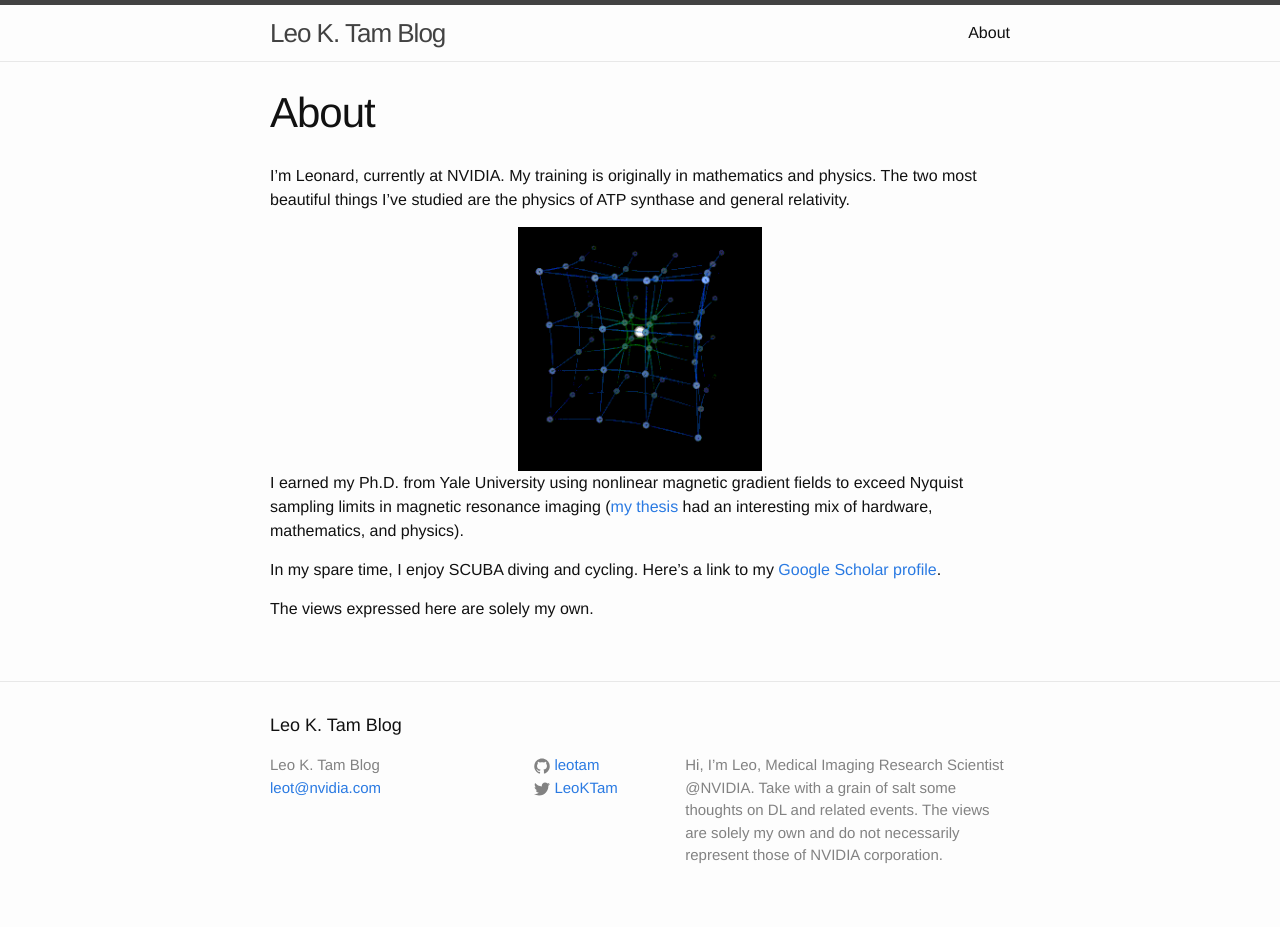
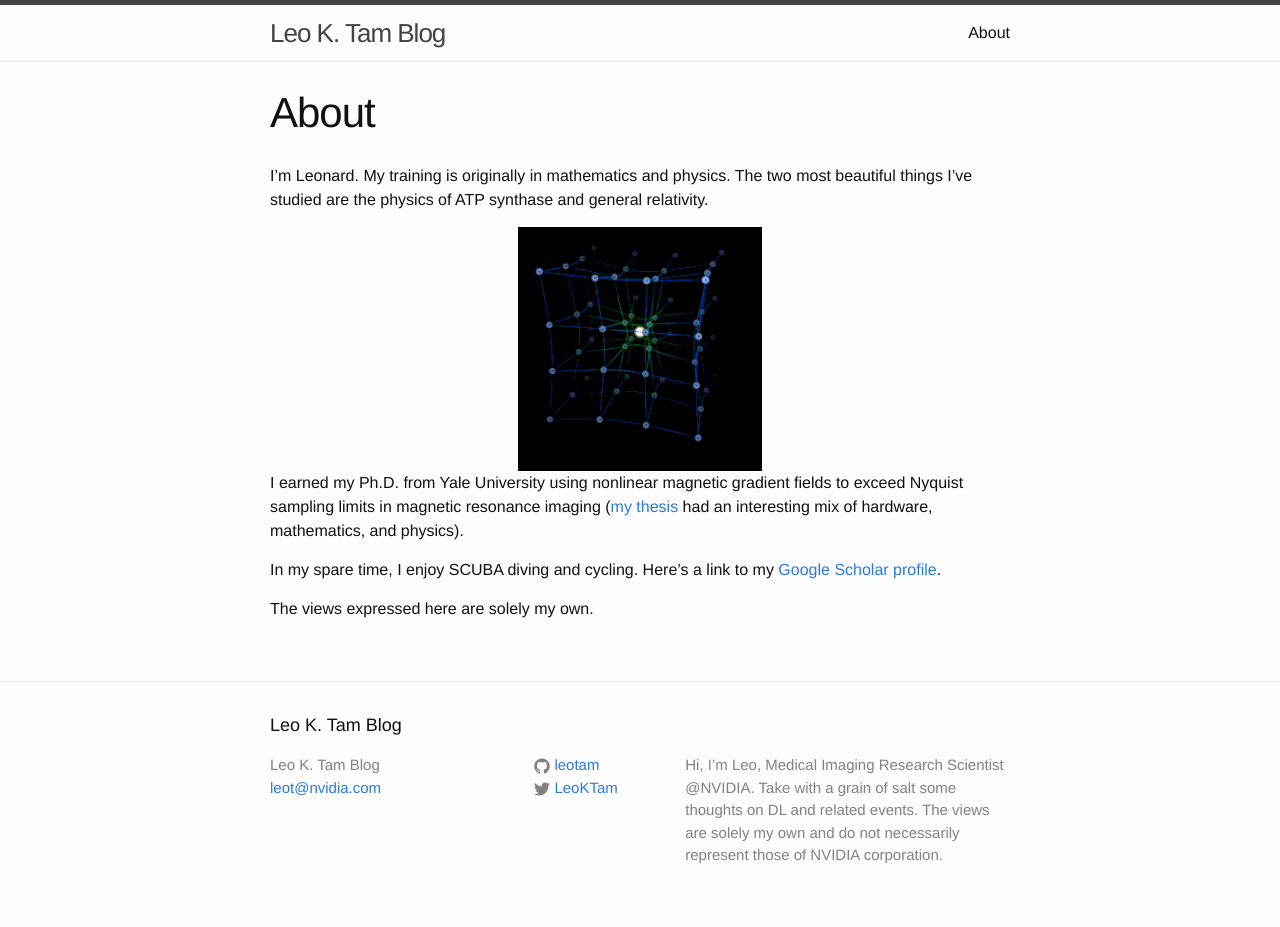
Before and after one commit to leotam/leotam.github.io, a Jekyll site: the page built from about.md, in a window 1280 px wide. Built offline with Jekyll 4.4.1, drawn with Linux system fonts in a browser that asks for light colours.

Commit message:
Update about.md

```diff
--- a/about.md
+++ b/about.md
@@ -4,7 +4,7 @@
 permalink: /about/
 ---
 
-I'm Leonard, currently at NVIDIA.  My training is originally in mathematics and physics.  The two most beautiful things I've studied are the physics of ATP synthase and general relativity.
+I'm Leonard.  My training is originally in mathematics and physics.  The two most beautiful things I've studied are the physics of ATP synthase and general relativity.
 
 <div class="p" align="center" width="100%">
     <img width="33%" src="{{ site.url }}/assets/GRdistort.gif">
```
Also changed, not shown: other parts of about.md (+0 -1 lines).
